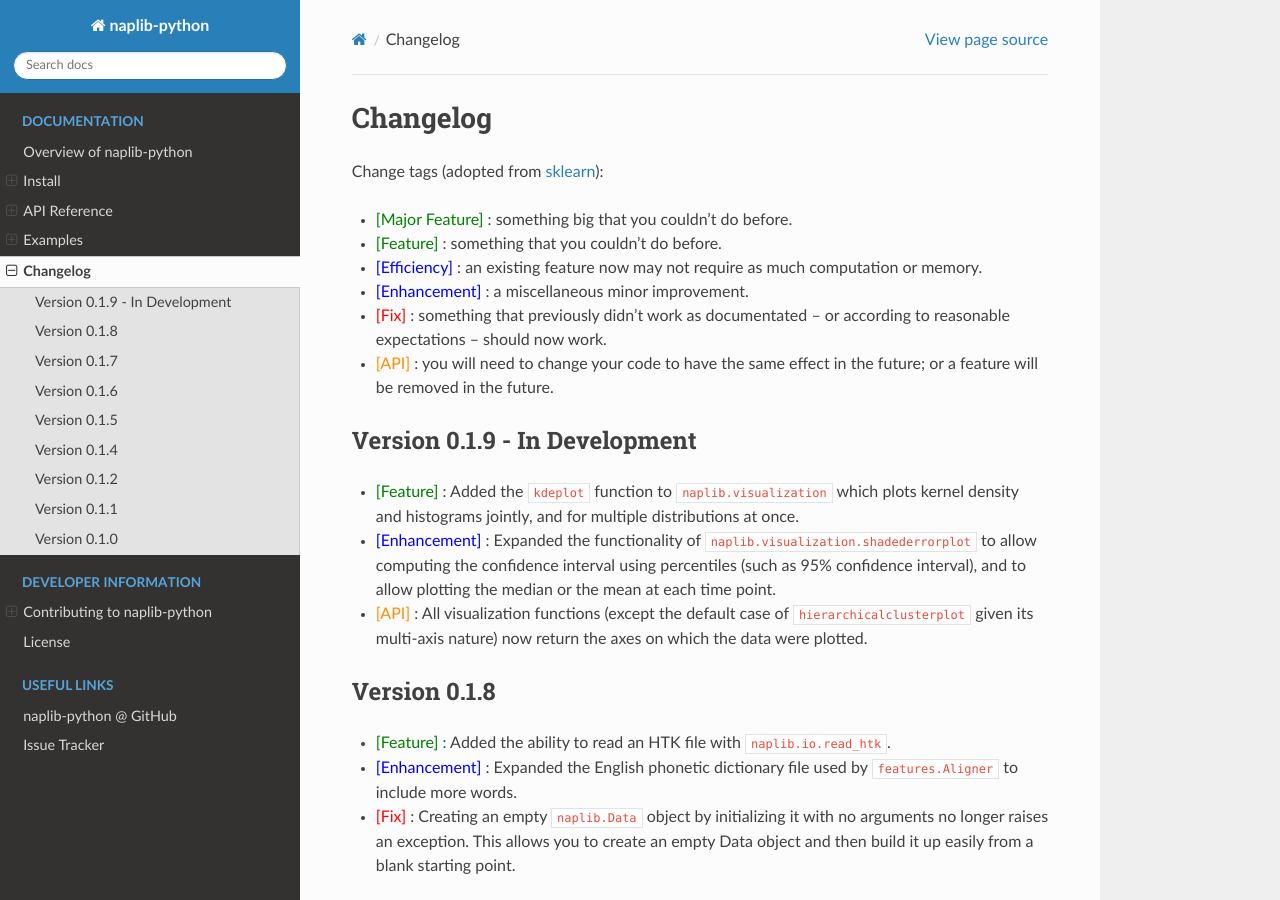
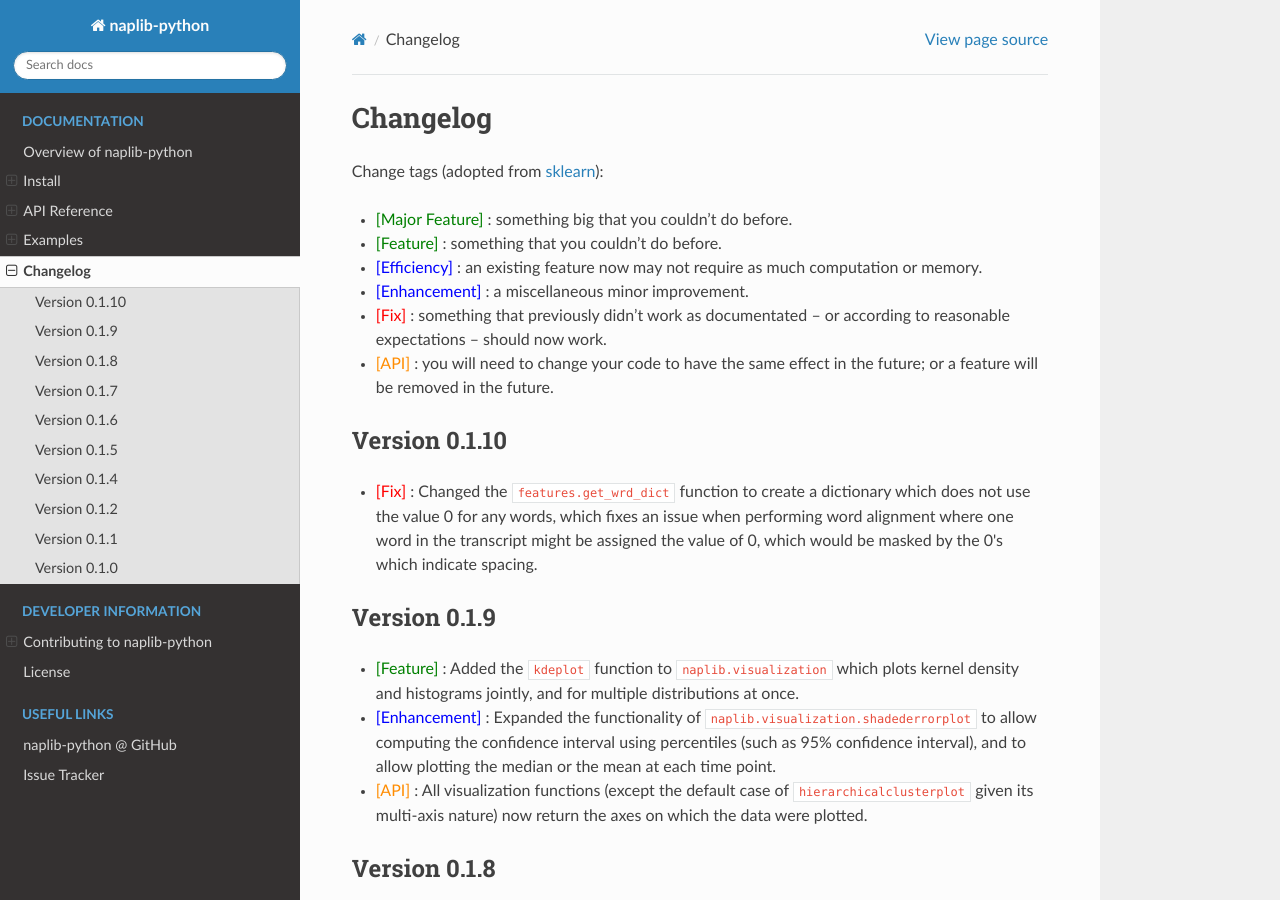
Before and after one commit to naplab/naplib-python, a Sphinx documentation site: the page built from docs/changelog.rst, in a window 1280 px wide and 900 px high. Built offline with Sphinx 7.4.7 and the Read the Docs theme 2.0.0, drawn with Linux system fonts in a browser that asks for light colours; pages that are not in the unit, such as notebooks, are missing from menus.

Commit message:
Update changelog.rst

```diff
--- a/docs/changelog.rst
+++ b/docs/changelog.rst
@@ -29,8 +29,14 @@ Change tags (adopted from `sklearn <https://scikit-learn.org/stable/whats_new/v0
 - |API| : you will need to change your code to have the same effect in the future; or a feature will be removed in the future.
 
 
-Version 0.1.9 - In Development
-------------------------------
+Version 0.1.10
+--------------
+
+- |Fix| : Changed the ``features.get_wrd_dict`` function to create a dictionary which does not use the value 0 for any words, which fixes an issue when performing word alignment where one word in the transcript might be assigned the value of 0, which would be masked by the 0's which indicate spacing.
+
+
+Version 0.1.9
+-------------
 
 - |Feature| : Added the ``kdeplot`` function to ``naplib.visualization`` which plots kernel density and histograms jointly, and for multiple distributions at once.
 - |Enhancement| : Expanded the functionality of ``naplib.visualization.shadederrorplot`` to allow computing the confidence interval using percentiles (such as 95% confidence interval), and to allow plotting the median or the mean at each time point.
```
